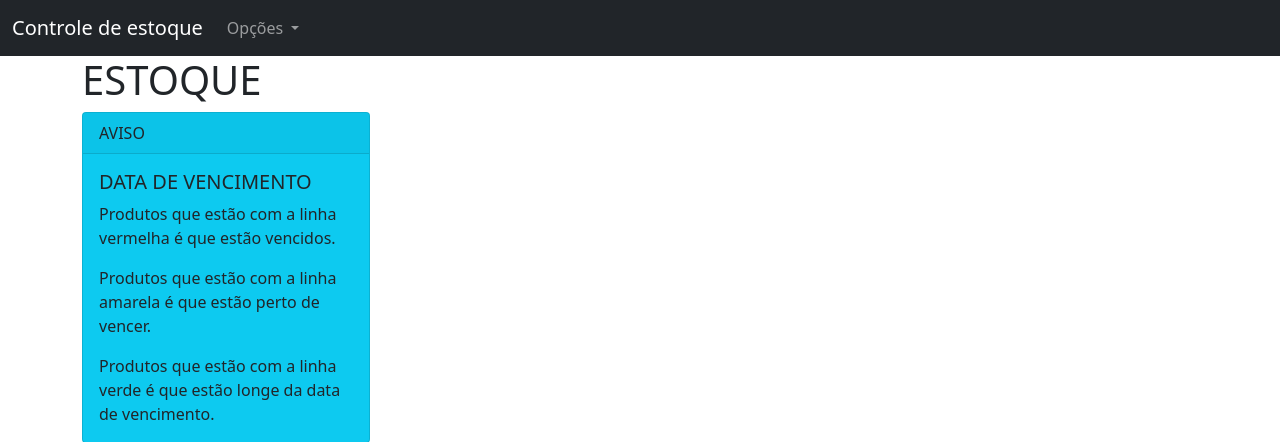
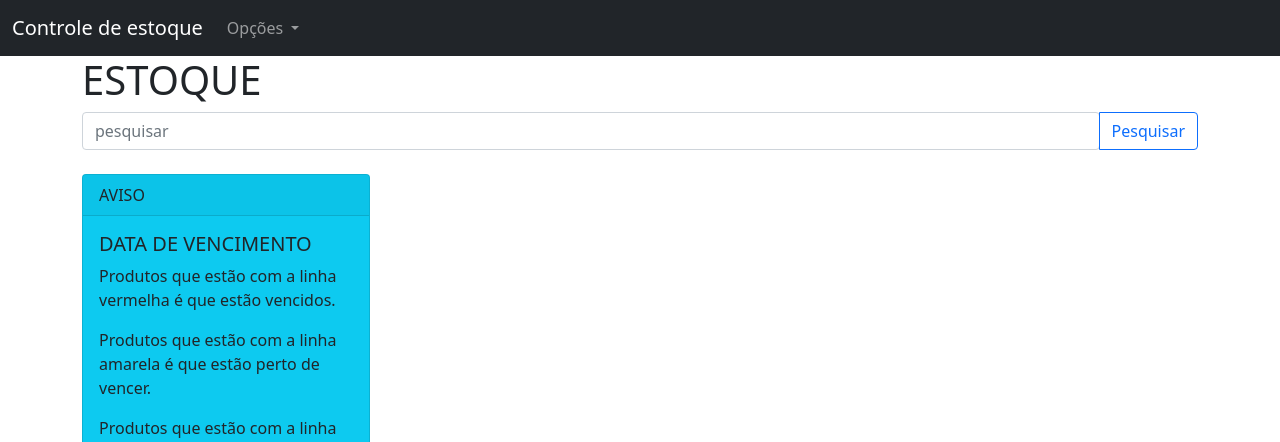
Before and after one commit to GomesMilla/Controle-de-estoque, a Django app: page /Listar-produto/ in a window 1280 px wide. Shown: the top 442 px of the page. Run offline with Django 3.2, Linux system fonts and the light colour scheme; data comes from the database, SQL or seed files in the repository; both versions use the stored data as it was after the commit; some libraries are stand-ins or nearby versions.

Commit message:
adicionando mais funcionalidades

```diff
--- a/templates/comprar.html
+++ b/templates/comprar.html
@@ -9,6 +9,7 @@
       });
   });
 </script>
+
 
 <main class="container">
     <h1>COMPRA DE PRODUTOS</h1>
--- a/templates/listar_produto.html
+++ b/templates/listar_produto.html
@@ -2,7 +2,15 @@
 {% block conteudo %}
 
 <main class="container">
+
     <h1>ESTOQUE</h1>
+
+    <div class="input-group">
+      <input type="search" class="form-control rounded" placeholder="pesquisar" aria-label="Search"
+        aria-describedby="search-addon"/>
+      <button type="button" class="btn btn-outline-primary">Pesquisar</button>
+    </div>
+    <br>
     <div class="card text-dark bg-info mb-3" style="max-width: 18rem;">
       <div class="card-header">AVISO</div>
       <div class="card-body">
--- a/templates/vender.html
+++ b/templates/vender.html
@@ -6,6 +6,7 @@
       $("#addProduto").click(function() {
           var clone = $(".Table .Row").first().clone()
           clone.appendTo(".Table");
+
       });
   });
 </script>
```
Also changed, not shown: db.sqlite3.
